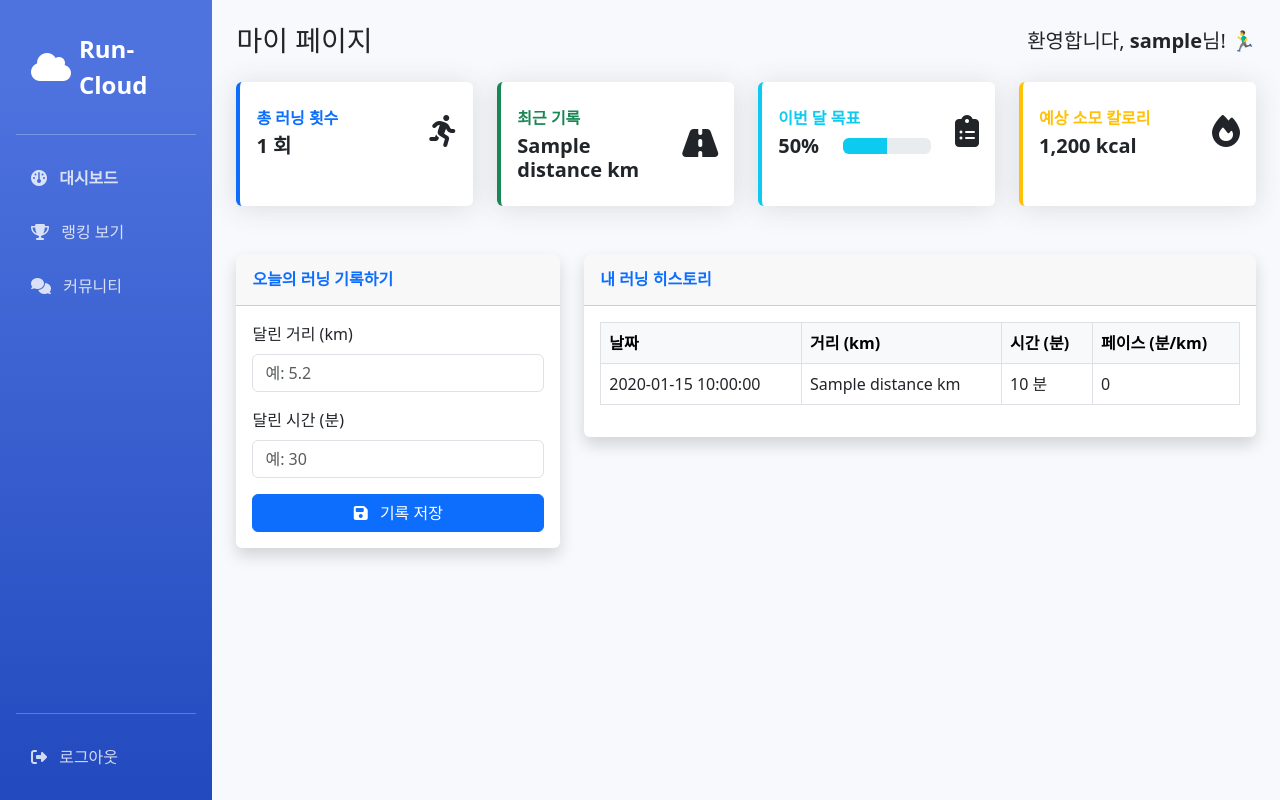
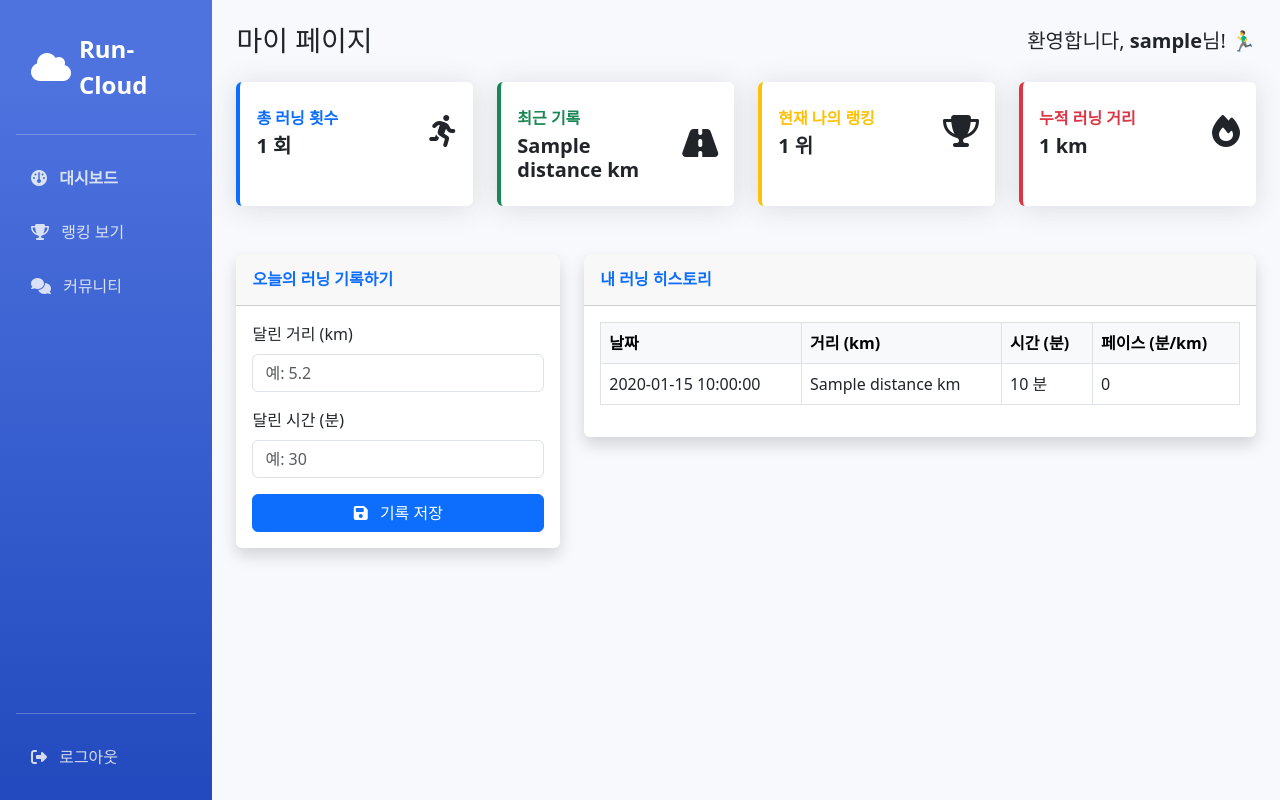
Before and after one commit to chxtwo8090/run_cloud, a Flask app: template python/templates/dashboard.html in a window 1280 px wide. Run offline with Flask 3, Linux system fonts and the light colour scheme; the template is opened without the code that fills it: most values are stand-ins (such as "Sample title", 1, 10 or a date in 2020).

Commit message:
대시보드 페이지 기능 추가 및 더미 데이터 삭제

```diff
--- a/python/app.py
+++ b/python/app.py
@@ -21,47 +21,33 @@ S3_BUCKET = os.environ.get('S3_BUCKET_NAME')
 CDN_DOMAIN = os.environ.get('CDN_DOMAIN')
 AWS_REGION = 'ap-northeast-2'
 
-# S3 클라이언트 생성
 s3_client = boto3.client('s3', region_name=AWS_REGION)
 
 def get_db_connection():
     if DB_HOST:
         conn = pymysql.connect(
-            host=DB_HOST,
-            user=DB_USER,
-            password=DB_PASSWORD,
-            db=DB_NAME,
-            charset='utf8mb4',
-            cursorclass=pymysql.cursors.DictCursor
+            host=DB_HOST, user=DB_USER, password=DB_PASSWORD, db=DB_NAME,
+            charset='utf8mb4', cursorclass=pymysql.cursors.DictCursor
         )
         return conn
     else:
         raise RuntimeError("DB_HOST 환경변수가 설정되지 않았습니다.")
 
 def init_db():
-    """DB 테이블 초기화 함수"""
     if not DB_HOST: return
-
     conn = get_db_connection()
     try:
         with conn.cursor() as cursor:
-            # 1. 사용자 테이블
             cursor.execute('''CREATE TABLE IF NOT EXISTS users
                             (id INT AUTO_INCREMENT PRIMARY KEY,
                             username VARCHAR(255) NOT NULL UNIQUE,
                             password VARCHAR(255) NOT NULL,
                             email VARCHAR(255) NOT NULL UNIQUE)''')
 
-            # 2. 러닝 기록 테이블
             cursor.execute('''CREATE TABLE IF NOT EXISTS runs
                             (id INT AUTO_INCREMENT PRIMARY KEY, user_id INT,
                              distance FLOAT, duration INT, date VARCHAR(255))''')
 
-            # [수정] 카테고리 기능을 위해 기존 posts 테이블 구조 변경 (삭제 후 재생성)
-            # 주의: 기존 게시글 데이터는 삭제됩니다.
-            cursor.execute('DROP TABLE IF EXISTS posts')
-
-            # [수정] posts 테이블에 category 컬럼 추가 (기본값: free)
             cursor.execute('''CREATE TABLE IF NOT EXISTS posts
                             (id INT AUTO_INCREMENT PRIMARY KEY, user_id INT,
                              category VARCHAR(50) DEFAULT 'free',
@@ -69,7 +55,6 @@ def init_db():
                              views INT DEFAULT 0,
                              created_at DATETIME DEFAULT CURRENT_TIMESTAMP)''')
 
-            # 4. 댓글 테이블
             cursor.execute('''CREATE TABLE IF NOT EXISTS comments
                             (id INT AUTO_INCREMENT PRIMARY KEY, post_id INT, user_id INT,
                              content TEXT, created_at DATETIME DEFAULT CURRENT_TIMESTAMP)''')
@@ -77,14 +62,13 @@ def init_db():
     finally:
         conn.close()
 
-# 앱 시작 시 DB 초기화 시도
 try:
     init_db()
 except Exception as e:
-    print(f"DB 초기화 실패 (접속 정보 확인 필요): {e}")
+    print(f"DB 초기화 실패: {e}")
 
 # ---------------------------------------------------------
-# 회원가입 라우트
+# 라우트 정의
 # ---------------------------------------------------------
 @app.route('/register', methods=['GET', 'POST'])
 def register():
@@ -97,12 +81,10 @@ def register():
         try:
             with conn.cursor() as cursor:
                 cursor.execute('SELECT * FROM users WHERE username = %s', (username,))
-                if cursor.fetchone():
-                    return "이미 존재하는 ID입니다! <a href='/register'>다시 시도</a>"
+                if cursor.fetchone(): return "이미 존재하는 ID입니다!"
 
                 cursor.execute('SELECT * FROM users WHERE email = %s', (email,))
-                if cursor.fetchone():
-                    return "이미 가입된 이메일입니다! <a href='/register'>다시 시도</a>"
+                if cursor.fetchone(): return "이미 가입된 이메일입니다!"
 
                 hashed_pw = generate_password_hash(password)
                 cursor.execute('INSERT INTO users (username, password, email) VALUES (%s, %s, %s)',
@@ -112,14 +94,9 @@ def register():
             return f"회원가입 에러: {e}"
         finally:
             conn.close()
-
         return redirect(url_for('login'))
-
     return render_template('register.html')
 
-# ---------------------------------------------------------
-# 로그인 라우트
-# ---------------------------------------------------------
 @app.route('/', methods=['GET', 'POST'])
 def login():
     if request.method == 'POST':
@@ -141,11 +118,10 @@ def login():
                     return redirect(url_for('login'))
         finally:
             conn.close()
-
     return render_template('login.html')
 
 # ---------------------------------------------------------
-# 대시보드 라우트
+# [수정] 대시보드 라우트: 랭킹 및 누적 거리 계산 로직 추가
 # ---------------------------------------------------------
 @app.route('/dashboard', methods=['GET', 'POST'])
 def dashboard():
@@ -153,6 +129,7 @@ def dashboard():
 
     conn = get_db_connection()
     try:
+        # 기록 저장 로직 (POST)
         if request.method == 'POST':
             distance = request.form['distance']
             duration = request.form['duration']
@@ -166,16 +143,41 @@ def dashboard():
             conn.commit()
 
         with conn.cursor() as cursor:
+            # 1. 내 기록 가져오기
             cursor.execute('SELECT * FROM runs WHERE user_id = %s ORDER BY id DESC', (session['user_id'],))
             my_runs = cursor.fetchall()
+
+            # 2. [추가] 누적 거리 계산
+            total_km = sum(run['distance'] for run in my_runs)
+            total_km = round(total_km, 2) # 소수점 2자리까지
+
+            # 3. [추가] 내 랭킹 계산
+            # 전체 유저의 거리 합계 조회 후 정렬
+            cursor.execute('''
+                SELECT user_id, SUM(distance) as total_dist
+                FROM runs
+                GROUP BY user_id
+                ORDER BY total_dist DESC
+            ''')
+            all_ranks = cursor.fetchall()
+
+            # 리스트에서 내 순위(index) 찾기
+            my_rank = "-"
+            for index, rank_info in enumerate(all_ranks):
+                if rank_info['user_id'] == session['user_id']:
+                    my_rank = index + 1
+                    break
+
     finally:
         conn.close()
 
-    return render_template('dashboard.html', username=session['username'], runs=my_runs)
+    # 템플릿에 my_rank와 total_km 전달
+    return render_template('dashboard.html',
+                           username=session['username'],
+                           runs=my_runs,
+                           my_rank=my_rank,
+                           total_km=total_km)
 
-# ---------------------------------------------------------
-# 랭킹 라우트
-# ---------------------------------------------------------
 @app.route('/ranking')
 def ranking():
     if 'user_id' not in session: return redirect(url_for('login'))
@@ -194,18 +196,13 @@ def ranking():
 
     return render_template('ranking.html', ranks=ranks)
 
-# ---------------------------------------------------------
-# [수정] 커뮤니티 라우트: 카테고리(탭) 기능 적용
-# ---------------------------------------------------------
 @app.route('/community', methods=['GET', 'POST'])
 def community():
     if 'user_id' not in session: return redirect(url_for('login'))
 
     conn = get_db_connection()
     try:
-        # 1. 글 작성 (POST)
         if request.method == 'POST':
-            # [추가] 폼에서 카테고리 값 가져오기 (기본값: free)
             category = request.form.get('category', 'free')
             title = request.form['title']
             content = request.form['content']
@@ -216,42 +213,28 @@ def community():
                 ext = image_file.filename.split('.')[-1]
                 filename = f"{uuid.uuid4()}.{ext}"
                 try:
-                    s3_client.upload_fileobj(
-                        image_file, S3_BUCKET, filename,
-                        ExtraArgs={'ContentType': image_file.content_type}
-                    )
-                    if CDN_DOMAIN:
-                        image_url = f"https://{CDN_DOMAIN}/{filename}"
-                    else:
-                        image_url = f"https://{S3_BUCKET}.s3.{AWS_REGION}.amazonaws.com/{filename}"
-                except Exception as e:
-                    print(f"S3 업로드 실패: {e}")
+                    s3_client.upload_fileobj(image_file, S3_BUCKET, filename, ExtraArgs={'ContentType': image_file.content_type})
+                    if CDN_DOMAIN: image_url = f"https://{CDN_DOMAIN}/{filename}"
+                    else: image_url = f"https://{S3_BUCKET}.s3.{AWS_REGION}.amazonaws.com/{filename}"
+                except Exception as e: print(f"S3 업로드 실패: {e}")
 
             with conn.cursor() as cursor:
-                # [수정] INSERT 문에 category 컬럼 추가
                 cursor.execute('''INSERT INTO posts (user_id, category, title, content, image_url, views, created_at)
                                   VALUES (%s, %s, %s, %s, %s, 0, NOW())''',
                             (session['user_id'], category, title, content, image_url))
             conn.commit()
-
-            # [수정] 작성 후 해당 카테고리 탭으로 이동
             return redirect(url_for('community', category=category))
 
-        # 2. 글 목록 조회 (GET)
         page = request.args.get('page', 1, type=int)
-        # [추가] URL 쿼리 파라미터에서 카테고리 가져오기 (기본값: free)
         category = request.args.get('category', 'free')
-
         limit = 5
         offset = (page - 1) * limit
 
         with conn.cursor() as cursor:
-            # [수정] 해당 카테고리의 글 개수만 카운트
             cursor.execute('SELECT COUNT(*) as count FROM posts WHERE category = %s', (category,))
             total_posts = cursor.fetchone()['count']
             total_pages = math.ceil(total_posts / limit)
 
-            # [수정] 해당 카테고리의 글만 조회 (WHERE category = ...)
             cursor.execute('''
                 SELECT p.*, u.username
                 FROM posts p JOIN users u ON p.user_id = u.id
@@ -264,16 +247,10 @@ def community():
                 if isinstance(post['created_at'], datetime.datetime):
                     kst_time = post['created_at'] + timedelta(hours=9)
                     post['created_at'] = kst_time.strftime('%Y-%m-%d %H:%M')
-
     finally:
         conn.close()
-
-    # [수정] 템플릿에 현재 카테고리 정보(curr_category) 전달
     return render_template('community.html', posts=posts, curr_page=page, total_pages=total_pages, curr_category=category)
 
-# ---------------------------------------------------------
-# 게시글 상세 API (모달용)
-# ---------------------------------------------------------
 @app.route('/api/post/<int:post_id>')
 def get_post_detail(post_id):
     conn = get_db_connection()
@@ -281,50 +258,28 @@ def get_post_detail(post_id):
         with conn.cursor() as cursor:
             cursor.execute('UPDATE posts SET views = views + 1 WHERE id = %s', (post_id,))
             conn.commit()
-
-            cursor.execute('''
-                SELECT p.*, u.username
-                FROM posts p JOIN users u ON p.user_id = u.id
-                WHERE p.id = %s
-            ''', (post_id,))
+            cursor.execute('''SELECT p.*, u.username FROM posts p JOIN users u ON p.user_id = u.id WHERE p.id = %s''', (post_id,))
             post = cursor.fetchone()
-
             if post and isinstance(post['created_at'], datetime.datetime):
                 post['created_at'] = (post['created_at'] + timedelta(hours=9)).strftime('%Y-%m-%d %H:%M')
-
-            cursor.execute('''
-                SELECT c.*, u.username
-                FROM comments c JOIN users u ON c.user_id = u.id
-                WHERE c.post_id = %s ORDER BY c.id ASC
-            ''', (post_id,))
+            cursor.execute('''SELECT c.*, u.username FROM comments c JOIN users u ON c.user_id = u.id WHERE c.post_id = %s ORDER BY c.id ASC''', (post_id,))
             comments = cursor.fetchall()
-
             for c in comments:
                 if isinstance(c['created_at'], datetime.datetime):
                     c['created_at'] = (c['created_at'] + timedelta(hours=9)).strftime('%Y-%m-%d %H:%M')
-
         return jsonify({'post': post, 'comments': comments})
     finally:
         conn.close()
 
-# ---------------------------------------------------------
-# 댓글 등록 API
-# ---------------------------------------------------------
 @app.route('/api/comment', methods=['POST'])
 def add_comment():
-    if 'user_id' not in session:
-        return jsonify({'result': 'fail', 'msg': '로그인이 필요합니다.'})
-
+    if 'user_id' not in session: return jsonify({'result': 'fail', 'msg': '로그인이 필요합니다.'})
     post_id = request.form['post_id']
     content = request.form['content']
-
     conn = get_db_connection()
     try:
         with conn.cursor() as cursor:
-            cursor.execute('''
-                INSERT INTO comments (post_id, user_id, content, created_at)
-                VALUES (%s, %s, %s, NOW())
-            ''', (post_id, session['user_id'], content))
+            cursor.execute('''INSERT INTO comments (post_id, user_id, content, created_at) VALUES (%s, %s, %s, NOW())''', (post_id, session['user_id'], content))
         conn.commit()
         return jsonify({'result': 'success'})
     finally:
@@ -336,8 +291,7 @@ def logout():
     return redirect(url_for('login'))
 
 @app.route('/health')
-def health():
-    return "OK", 200
+def health(): return "OK", 200
 
 if __name__ == '__main__':
     app.run(host='0.0.0.0', port=5000)
--- a/python/templates/dashboard.html
+++ b/python/templates/dashboard.html
@@ -7,6 +7,7 @@
     <link href="https://cdn.jsdelivr.net/npm/bootstrap@5.3.0/dist/css/bootstrap.min.css" rel="stylesheet">
     <link rel="stylesheet" href="https://cdnjs.cloudflare.com/ajax/libs/font-awesome/6.4.0/css/all.min.css">
     <style>
+        /* [기존 CSS 절대 건드리지 않음] */
         body { background-color: #f8f9fc; }
         .sidebar { min-height: 100vh; background-color: #4e73df; background-image: linear-gradient(180deg,#4e73df 10%,#224abe 100%); color: white; }
         .sidebar a { color: rgba(255,255,255,.8); text-decoration: none; padding: 15px; display: block; }
@@ -82,24 +83,17 @@
             </div>
 
             <div class="col-xl-3 col-md-6 mb-4">
-                <div class="card h-100 py-2 border-start border-4 border-info">
+                <div class="card h-100 py-2 border-start border-4 border-warning">
                     <div class="card-body">
                         <div class="row no-gutters align-items-center">
                             <div class="col mr-2">
-                                <div class="text-xs fw-bold text-info text-uppercase mb-1">이번 달 목표</div>
-                                <div class="row no-gutters align-items-center">
-                                    <div class="col-auto">
-                                        <div class="h5 mb-0 mr-3 fw-bold text-gray-800">50%</div>
-                                    </div>
-                                    <div class="col">
-                                        <div class="progress progress-sm mr-2">
-                                            <div class="progress-bar bg-info" role="progressbar" style="width: 50%"></div>
-                                        </div>
-                                    </div>
+                                <div class="text-xs fw-bold text-warning text-uppercase mb-1">현재 나의 랭킹</div>
+                                <div class="h5 mb-0 fw-bold text-gray-800">
+                                    {{ my_rank }} 위
                                 </div>
                             </div>
                             <div class="col-auto">
-                                <i class="fas fa-clipboard-list fa-2x text-gray-300"></i>
+                                <i class="fas fa-trophy fa-2x text-gray-300"></i>
                             </div>
                         </div>
                     </div>
@@ -107,12 +101,14 @@
             </div>
 
             <div class="col-xl-3 col-md-6 mb-4">
-                <div class="card h-100 py-2 border-start border-4 border-warning">
+                <div class="card h-100 py-2 border-start border-4 border-danger">
                     <div class="card-body">
                         <div class="row no-gutters align-items-center">
                             <div class="col mr-2">
-                                <div class="text-xs fw-bold text-warning text-uppercase mb-1">예상 소모 칼로리</div>
-                                <div class="h5 mb-0 fw-bold text-gray-800">1,200 kcal</div>
+                                <div class="text-xs fw-bold text-danger text-uppercase mb-1">누적 러닝 거리</div>
+                                <div class="h5 mb-0 fw-bold text-gray-800">
+                                    {{ total_km }} km
+                                </div>
                             </div>
                             <div class="col-auto">
                                 <i class="fas fa-fire fa-2x text-gray-300"></i>
```
